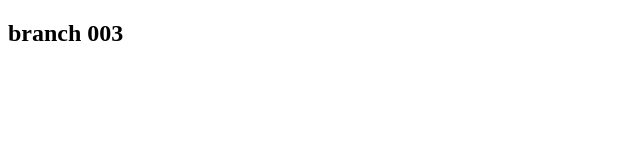
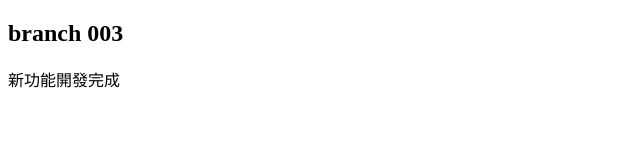
Before and after one commit to RogerFO25/Practice, a plain HTML site: page index.html in a window 1280 px wide. Shown: the whole page, without its empty margins (0-640 px from the left). Drawn offline with Linux system fonts and the light colour scheme.

Commit message:
003 功能開發完成

```diff
--- a/index.html
+++ b/index.html
@@ -8,5 +8,6 @@
 </head>
 <body>
     <h2>branch 003</h2>
+    <p>新功能開發完成</p>
 </body>
 </html>
```
